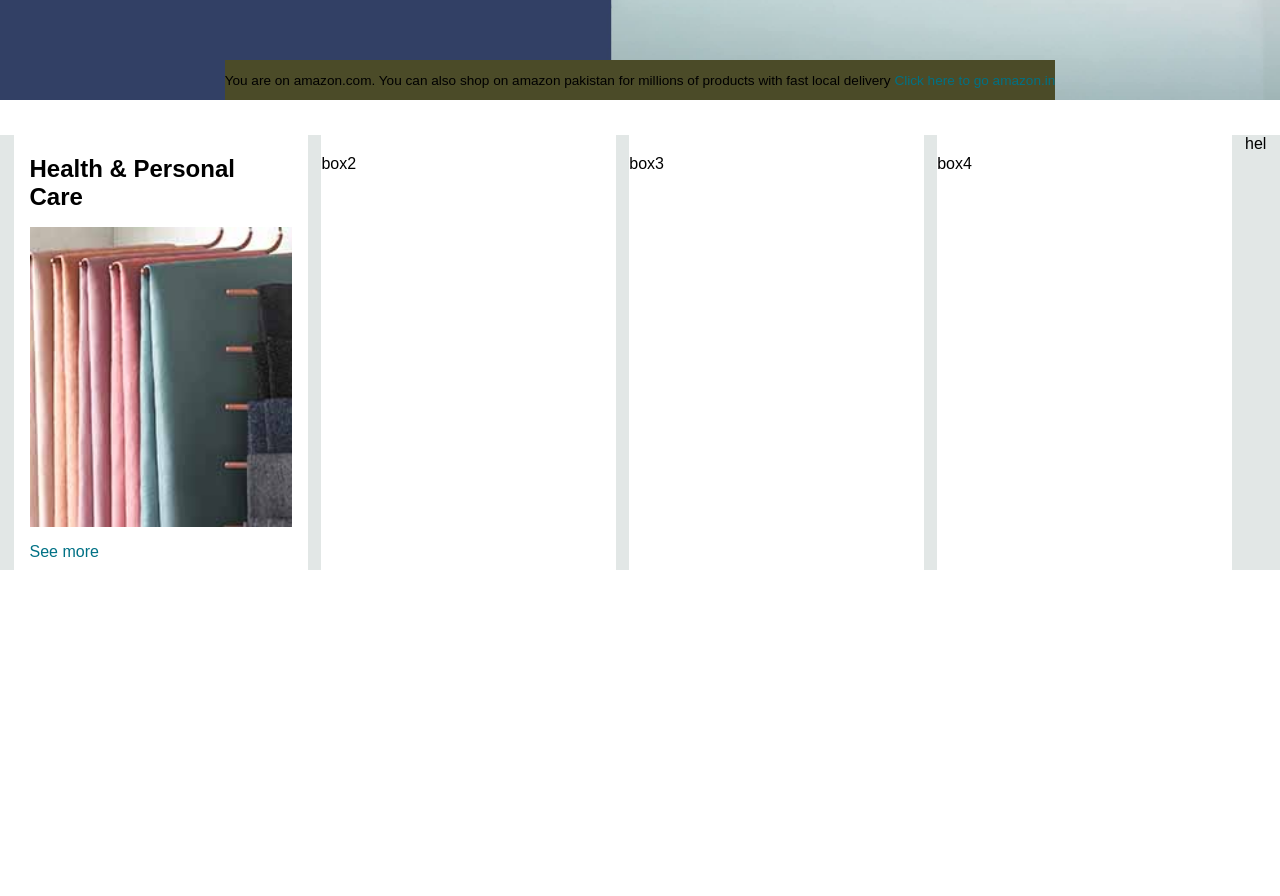
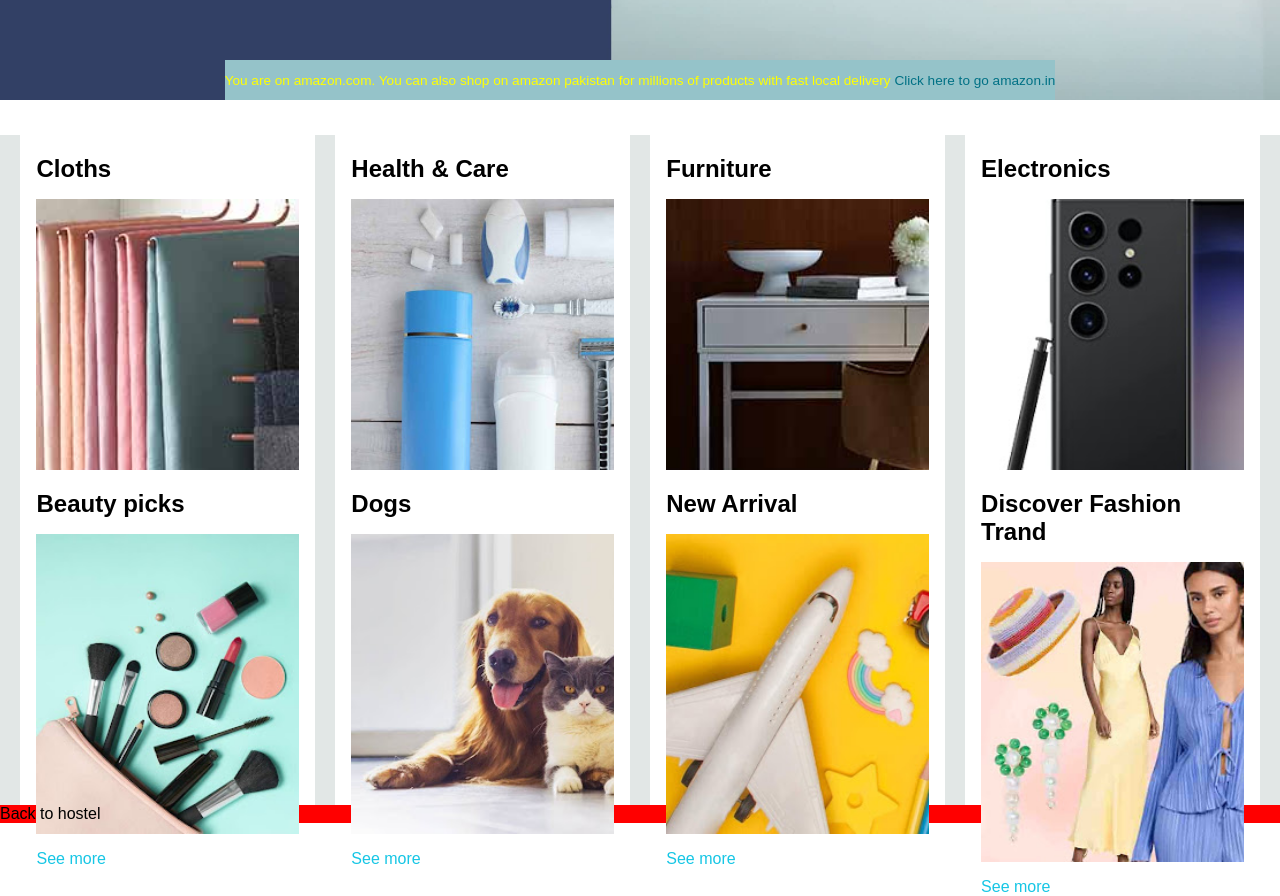
Before and after one commit to NAJEEBKHAN123/my-resume, a plain HTML site: page index.html in a window 1280 px wide. Shown: the part 400-1296 px from the top of the page. Before the commit the page ends 970 px from the top, so only its background shows below. Drawn offline with Linux system fonts and the light colour scheme.

Commit message:
add fiel

```diff
--- a/index.html
+++ b/index.html
@@ -70,16 +70,66 @@
      <div class="shop-section">
       <div class="box1 box">
         <div class="box-content">
-          <h2>Health & Personal Care</h2>
+          <h2>Cloths</h2>
         <div class="box-img" style="background-image: url(./assets/images/cloths.jpg);"></div>
         <p>See more</p>
         </div>
       </div>
-      <div class="box2 box">box2</div>
-      <div class="box3 box">box3</div>
-      <div class="box4 box">box4</div>
-      <div>hel</div>
+      <div class="box2 box">
+        <div class="box-content">
+          <h2>Health & Care</h2>
+        <div class="box-img" style="background-image: url(./assets/images/brush.jpg);"></div>
+        <p>See more</p>
+        </div>
+      </div>
+      <div class="box3 box">
+        <div class="box-content">
+          <h2>Furniture</h2>
+        <div class="box-img" style="background-image: url(./assets/images/chair.jpg);"></div>
+        <p>See more</p>
+        </div>
+      </div>
+      <div class="box4 box">
+        <div class="box-content">
+          <h2>Electronics</h2>
+        <div class="box-img" style="background-image: url(./assets/images/mobile.jpg);"></div>
+        <p>See more</p>
+        </div>
+      </div>
+      <div class="box1 box">
+        <div class="box-content">
+          <h2>Beauty picks</h2>
+        <div class="box-img" style="background-image: url(./assets/images/makup.jpg);"></div>
+        <p>See more</p>
+        </div>
+      </div>
+      <div class="box2 box">
+        <div class="box-content">
+          <h2>Dogs</h2>
+        <div class="box-img" style="background-image: url(./assets/images/dog.jpg);"></div>
+        <p>See more</p>
+        </div>
+      </div>
+      <div class="box3 box">
+        <div class="box-content">
+          <h2>New Arrival</h2>
+        <div class="box-img" style="background-image: url(./assets/images/car.jpg);"></div>
+        <p>See more</p>
+        </div>
+      </div>
+      <div class="box4 box">
+        <div class="box-content">
+          <h2>Discover Fashion Trand</h2>
+        <div class="box-img" style="background-image: url(./assets/images/gir.jpg);"></div>
+        <p>See more</p>
+        </div>
+      </div>
+    </div>
+    <footer>
+      <div class="foot-panel">
+        Back to hostel
 
-     </div>
+      </div>
+    </footer>
 </body>
 </html>
--- a/style.css
+++ b/style.css
@@ -123,9 +123,15 @@ justify-content: space-evenly;
     justify-content: center;
     align-items: flex-end;
     margin-bottom: 35px;
+
+
+}
+.hero-section p{
+    color: yellow;
 }
 .hero-msg{
-    background-color: rgb(75, 75, 40);
+    color: white;
+    background-color: rgb(149, 195, 201);
     color: black;
     height: 40px;
     display: flex;
@@ -166,3 +172,37 @@ justify-content: space-evenly;
 .box-content p{
     color: #007185;
 }
+ .shop-section{
+    display: flex;
+    flex-wrap: wrap;
+    justify-content: space-evenly;
+    background-color: #e2e7e6;
+}
+.box{
+    /* border: 2px solid; */
+    height: 300px;
+    width: 23%;
+    background-color: white;
+    padding: 20px 0px 15px;
+}
+.box-img{
+    height: 300px;
+    background-size: cover;
+    /* background-repeat: peat; */
+    margin-top: 1rem;
+    margin-bottom: 1rem;
+
+}
+.box-content{
+    margin-left: 1rem;
+    margin-right: 1rem;
+
+}
+.box-content p{
+    color: #16c6e5;
+}
+
+/* footer */
+.foot-panel{
+    background-color: red;
+}
```
